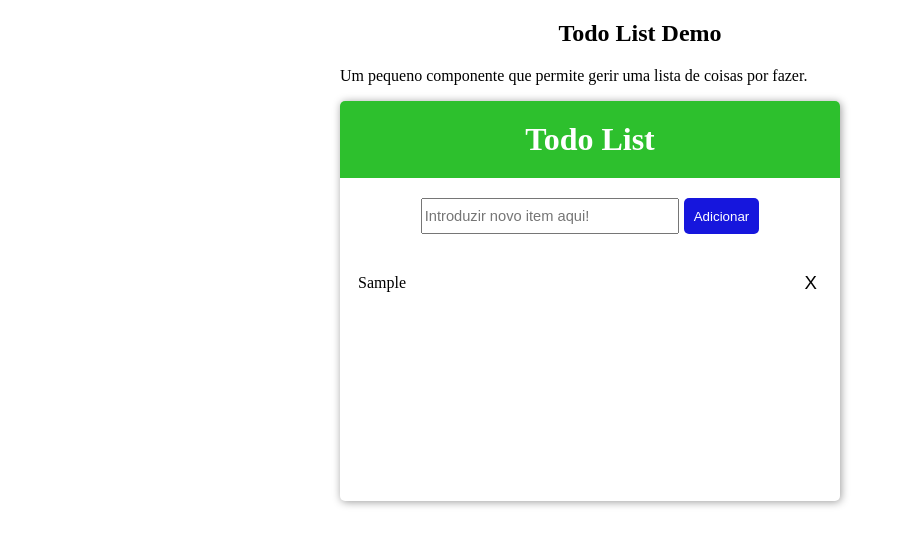
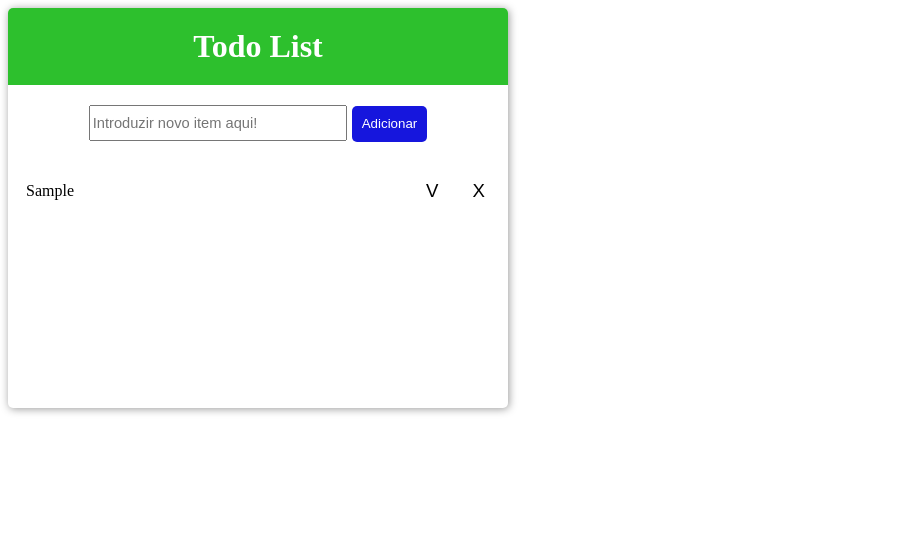
Before and after one commit to detatec/react-demo, a React (Vite) app: page / in a window 1280 px wide. Both pictures are taken after typing "Sample" into the empty fields and a click on the button "Adicionar". Shown: the top 546 px of the page, without its empty margins (0-905 px from the left). Built offline with nearby package versions, Linux system fonts and the light colour scheme.

Commit message:
Introducing Item component.

```diff
--- a/src/components/TodoList.jsx
+++ b/src/components/TodoList.jsx
@@ -9,29 +9,32 @@ function Header({ title }) {
     );
 }
 
-function ControlPanel({ onClick }) {
+function ControlPanel({ inputText, onInputChange, onAddItem }) {
     return (
         <div className="todo-cpanel">
             <form>
                 <input
                     type="text"
+                    value={inputText}
                     placeholder="Introduzir novo item aqui!"
+                    onChange={onInputChange}
                 />
-                <button onClick={onClick}>Adicionar</button>
+                <button onClick={onAddItem}>Adicionar</button>
             </form>
         </div>
     );
 }
 
-function List({ maxHeight, listOfItems, onDeleteItemAt }) {
+function List({ maxHeight, listOfItems, onMarkDone, onDeleteItem }) {
     const items = listOfItems.map((item, index) => {
         return (
-            <tr key={index}>
-                <td >{item}</td>
-                <td>
-                    <button onClick={onDeleteItemAt(index)}>X</button>
-                </td>
-            </tr>
+            <Item
+                key={index}
+                index={index}
+                item={item}
+                onDone={onMarkDone}
+                onDelete={onDeleteItem}
+            />
         );
     });
 
@@ -50,30 +53,66 @@ function List({ maxHeight, listOfItems, onDeleteItemAt }) {
         )
 }
 
+function Item({index, item, onDone, onDelete}) {
+    return (
+        <tr className={item.done ? 'item-done' : ''}>
+            <td>{item.text}</td>
+            <td>
+                <ItemButton
+                    title={'Mark as Done'}
+                    text={item.done ? '--' : 'V'}
+                    onClickEvent={() => onDone(index)}
+                />
+            </td>
+            <td>
+                <ItemButton
+                    title={'Delete Item'}
+                    text={'X'}
+                    onClickEvent={() => onDelete(index)}
+                />
+            </td>
+        </tr>
+    );
+}
+
+function ItemButton({text, onClickEvent}) {
+    return (
+        <button onClick={onClickEvent}>
+            {text}
+        </button>
+    );
+}
+
 export default function TodoList({ title, width, height }) {
     const [listOfItems, setListOfItems] = useState([]);
+    const [inputText, setInputText] = useState('');
 
-    function handleButtonClick(e) {
+    function handleInput(e) {
+        setInputText(e.target.value);
+    }
+
+    function handleAddItem(e) {
         e.preventDefault();
+        if (!inputText) return;
 
-        const inputField = document.querySelector(".todo-cpanel input");
-        const text = inputField.value.trim();
-        if (!text) return;
+        const text = inputText.trim();
+        for (let t of listOfItems)
+            if (text == t) return;
 
-        for (let t of listOfItems) {
-            if (t == text) return;
-        }
-
-        inputField.value = "";
-        setListOfItems([...listOfItems, text]);
+        setListOfItems([createItem(text), ...listOfItems]);
+        setInputText('');
     }
 
     function handleItemDeletion(itemIndex) {
-        return function() {
-            setListOfItems(listOfItems.filter(
-                (_, index) => index != itemIndex
-            ));
-        }
+        setListOfItems(listOfItems.filter(
+            (_, index) => index != itemIndex
+        ));
+    }
+
+    function handleDoneClick(itemIndex) {
+        const newList = [...listOfItems];
+        newList[itemIndex].done = !newList[itemIndex].done;
+        setListOfItems(newList);
     }
 
     if (!height || height < 300)
@@ -90,13 +129,21 @@ export default function TodoList({ title, width, height }) {
         <div className="todo" style={mainStyle}>
             <Header title={title} />
             <ControlPanel
-                onClick={handleButtonClick}
+                inputText={inputText}
+                onInputChange={handleInput}
+                onAddItem={handleAddItem}
             />
             <List
                 maxHeight={listHeight}
                 listOfItems={listOfItems}
-                onDeleteItemAt={handleItemDeletion}
+                onMarkDone={handleDoneClick}
+                onDeleteItem={handleItemDeletion}
             />
         </div>
     );
 }
+
+// Todo Items domain
+function createItem(text) {
+    return {text: text, done: false}
+}
--- a/src/main.jsx
+++ b/src/main.jsx
@@ -1,9 +1,15 @@
 import { StrictMode } from 'react'
 import { createRoot } from 'react-dom/client'
 import DemoPage from './pages/DemoPage.jsx'
+import TodoList from './components/TodoList.jsx';
 
 createRoot(document.getElementById('root')).render(
   <StrictMode>
-    <DemoPage />
+    {/* <DemoPage /> */}
+    <TodoList
+      title={'Todo List'}
+      width={500}
+      height={400}
+    />
   </StrictMode>,
 );
--- a/src/pages/DemoSet.jsx
+++ b/src/pages/DemoSet.jsx
@@ -31,7 +31,7 @@ export function TodoDemo() {
             style={null}
         >
             <TodoList
-                title={'Todo List'}
+                title={'Todo List Demo'}
                 width={500}
                 height={400}
             />
```
